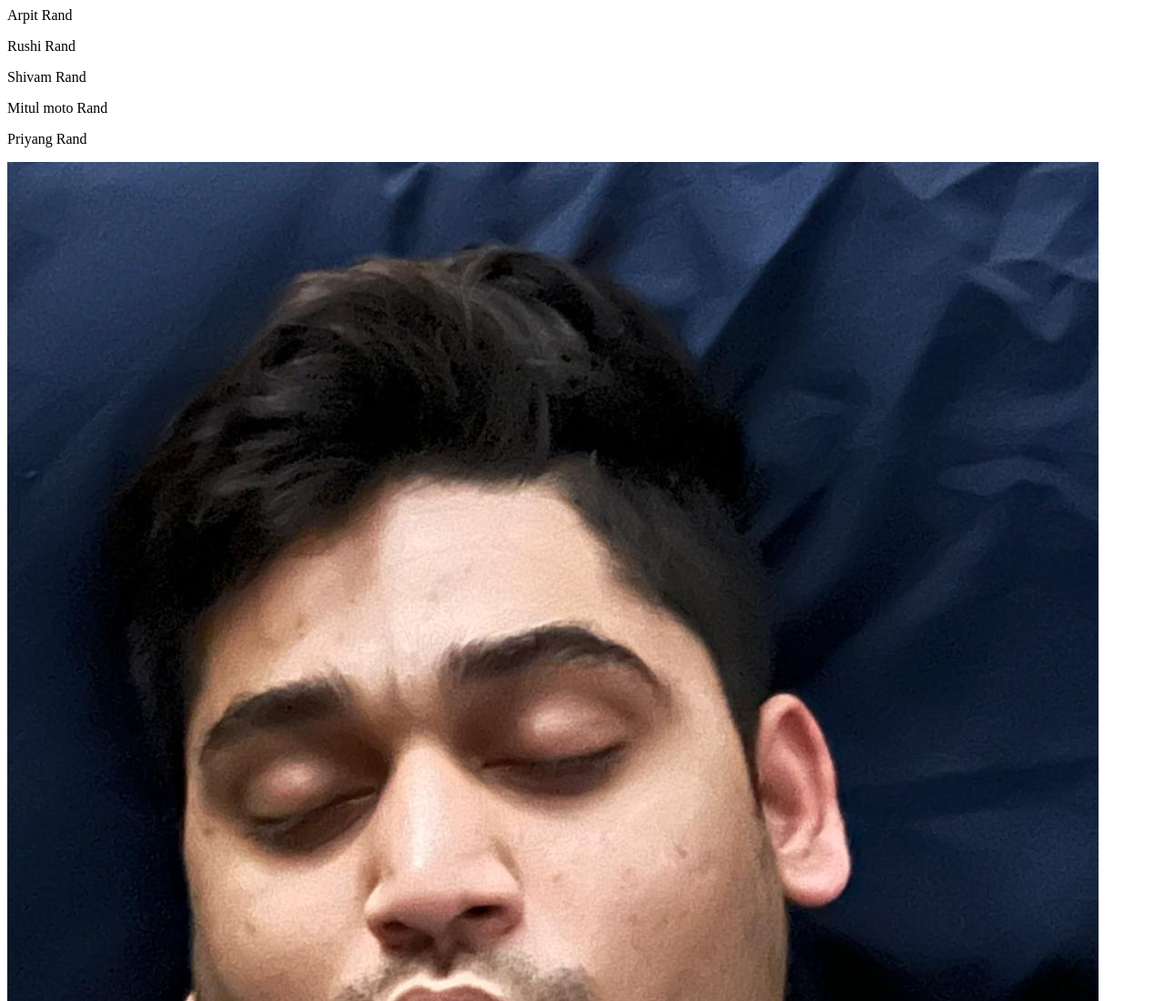
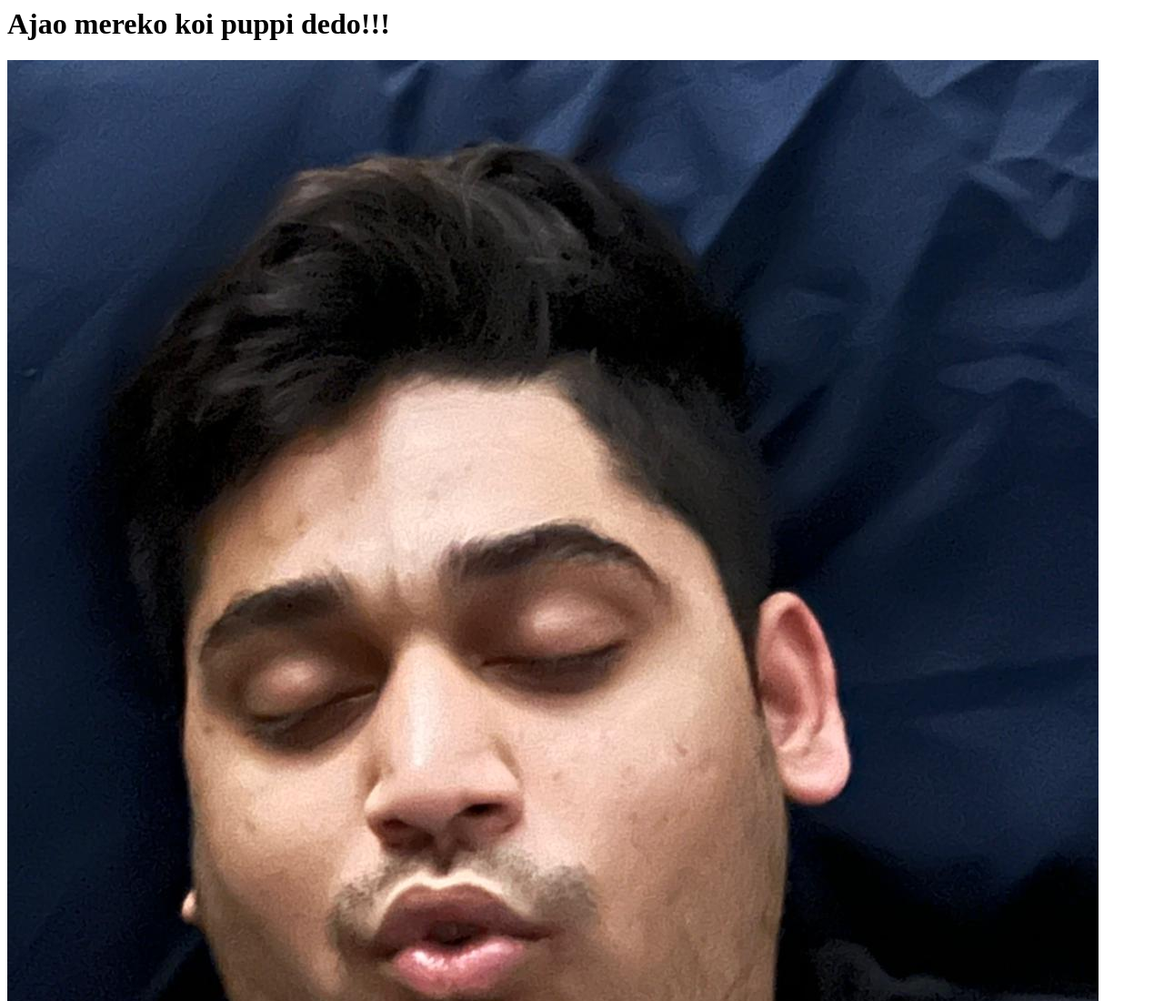
Before and after one commit to DivyKanani/divykanani.github.io, a plain HTML site: page index.html in a window 1280 px wide. Shown: the top 1100 px of the page at 91% size. Drawn offline with Linux system fonts and the light colour scheme.

Commit message:
Update index.html

```diff
--- a/index.html
+++ b/index.html
@@ -1,11 +1,7 @@
 <html>
 
 <body>
-  <p>Arpit Rand</p>
-  <p>Rushi Rand</p>
-  <p>Shivam Rand</p>
-  <p>Mitul moto Rand</p>
-  <p>Priyang Rand</p>
+ <h1>Ajao mereko koi puppi dedo!!!</h1>
   <img src="poutqueen.jpg" />
 </body>
 
```
